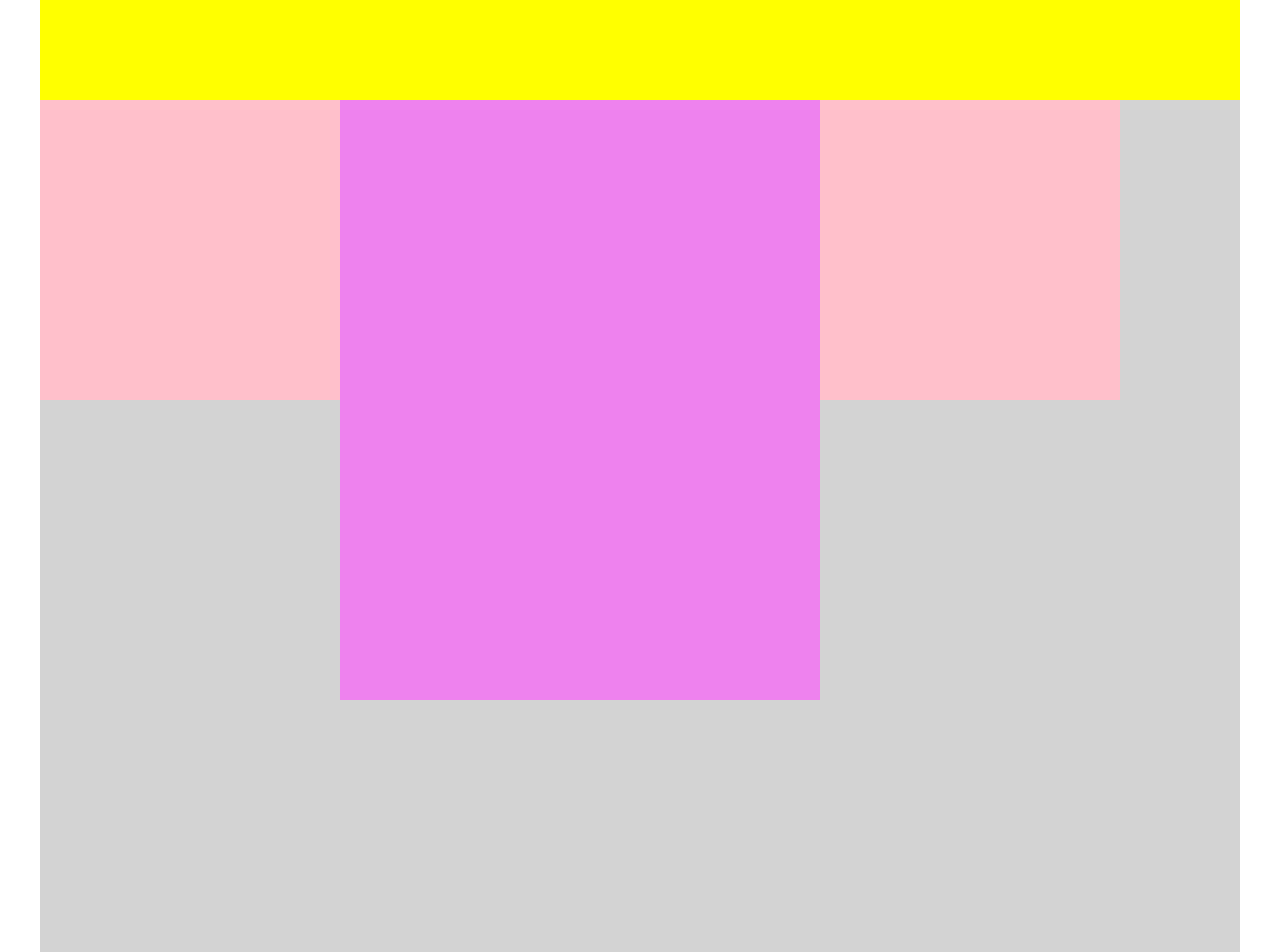
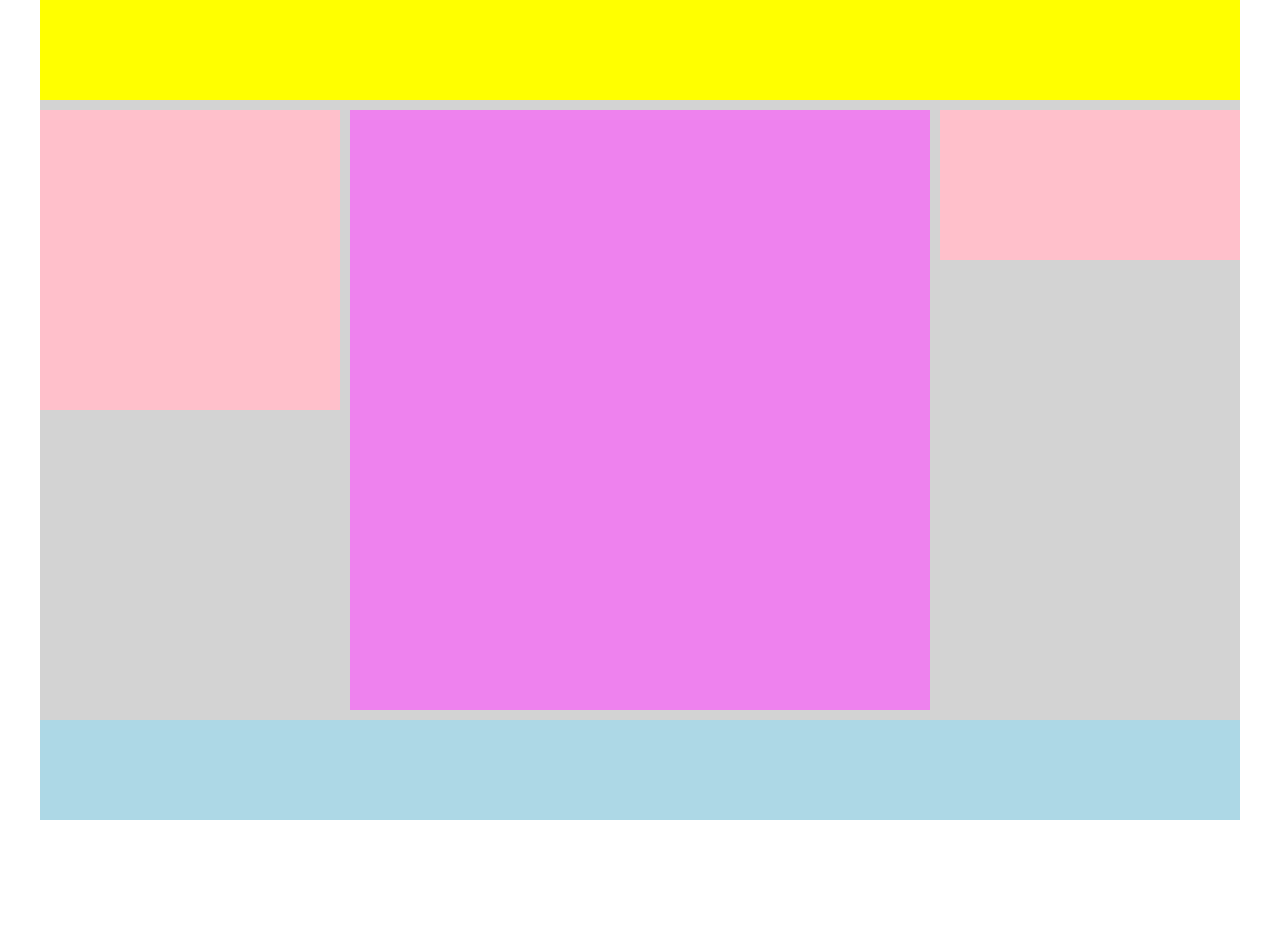
Before and after one commit to adele-recubini/htmlcss-struttura-wp, a plain HTML site: page index.html in a window 1280 px wide. Shown: the top 952 px of the page. After the commit the page ends 820 px from the top, so only its background shows below. Drawn offline with Linux system fonts and the light colour scheme.

Commit message:
aggiunta dei margini

```diff
--- a/css/style.css
+++ b/css/style.css
@@ -15,13 +15,15 @@
 
 .page{
   width: 1200px;
-  height: 1200px;
   margin:0 auto;
   background-color: lightgrey;
 }
 header{
   height: 100px;
   background-color:yellow;
+}
+.clearfix{
+  margin-top: 10px;
 }
 
 .box1{
@@ -30,12 +32,22 @@ header{
   background-color: pink;
 }
 .box2{
-  width: 40%;
+  width: calc(50% - 20px);
   height: 600px;
-  background-color: violet;
+ background-color: violet;
+ margin:0 10px;
 }
 .box3{
   width: 25%;
-  height: 300px;
+  height: 150px;
   background-color: pink;
+
+
 }
+
+
+footer{
+  height: 100px;
+  background-color:lightblue;
+  margin-top: 10px;
+}
--- a/index.html
+++ b/index.html
@@ -9,17 +9,18 @@
     <div class="page">
     <header>
     </header>
+    <!-- struttura centrale e float -->
     <div class="clearfix">
       <div class="left box1">
       </div>
       <div class="left box2">
       </div>
       <div class="left box3">
+      </div>
+    </div>
+    <!-- fine struttura centrale e float -->
 
-      </div>
-
-    </div>
-
+    <footer></footer>
     </div>
   </body>
 </html>
```
